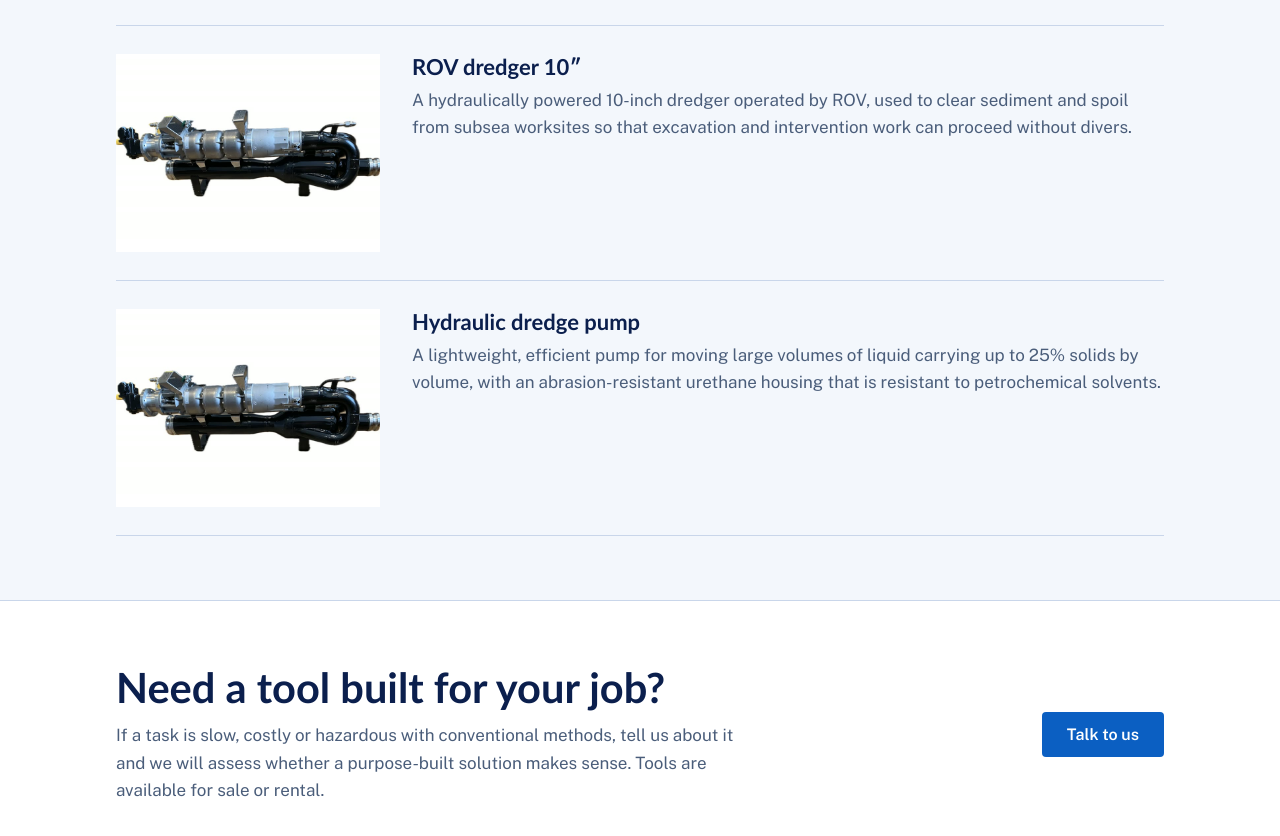
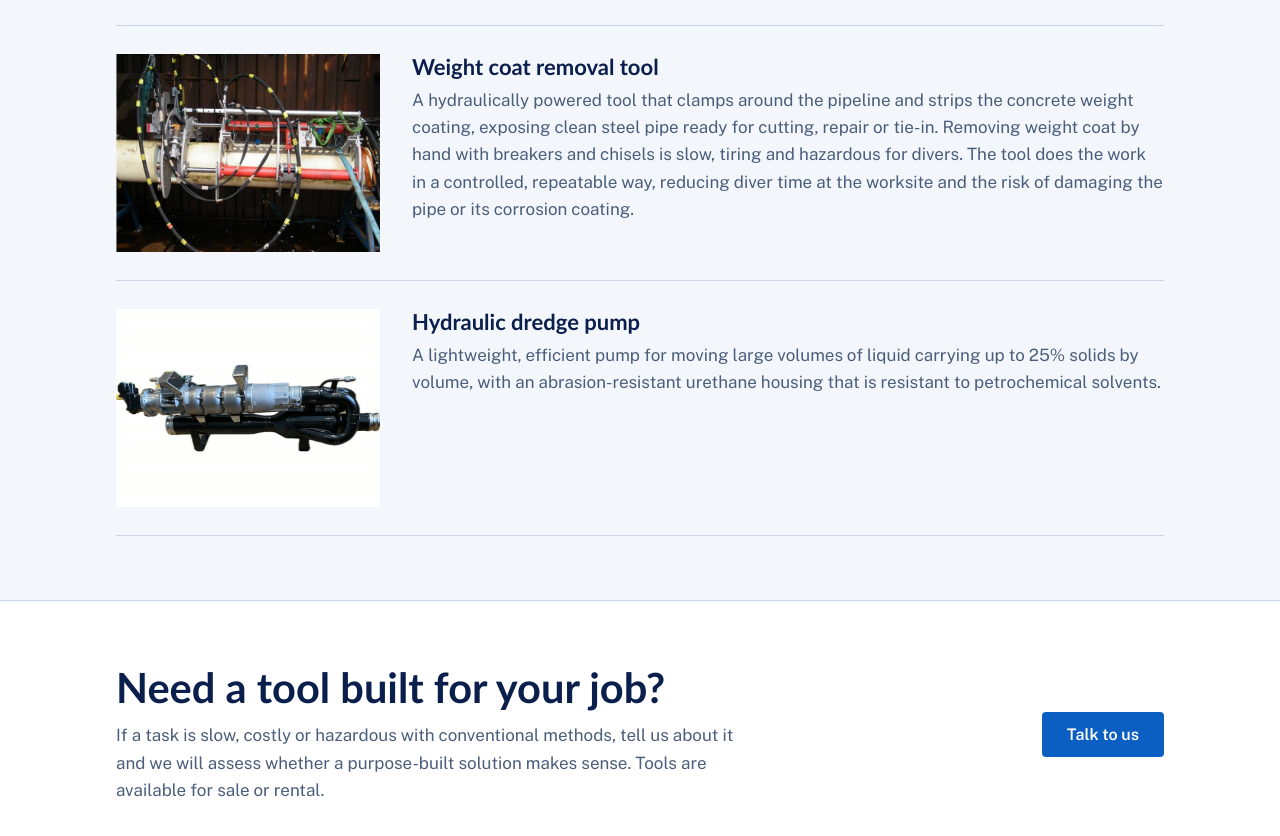
Before and after one commit to Biteur/ezze-marine-website, a plain HTML site: page tooling.html in a window 1280 px wide. Shown: the part 1274-2110 px from the top of the page. Drawn offline with nearby package versions, Linux system fonts and the light colour scheme; a web font is replaced by a local one.

Commit message:
Replace ROV dredger row with weight coat removal tool
Co-Authored-By: Claude Opus 5.5 <noreply@anthropic.com>

```diff
--- a/tooling.html
+++ b/tooling.html
@@ -58,10 +58,10 @@
         </div>
       </div>
       <div class="tool">
-        <img class="photo" src="images/tool-rov-dredger-10in.jpg" alt="10-inch ROV dredger with hydraulic motor and black discharge pipework" width="800" height="600" loading="lazy">
+        <img class="photo" src="images/tool-weight-coat-removal.jpg" alt="Weight coat removal tool clamped around a concrete-coated pipe section, with red hydraulic cylinders" width="690" height="518" loading="lazy">
         <div>
-          <h4>ROV dredger 10″</h4>
-          <p>A hydraulically powered 10-inch dredger operated by ROV, used to clear sediment and spoil from subsea worksites so that excavation and intervention work can proceed without divers.</p>
+          <h4>Weight coat removal tool</h4>
+          <p>A hydraulically powered tool that clamps around the pipeline and strips the concrete weight coating, exposing clean steel pipe ready for cutting, repair or tie-in. Removing weight coat by hand with breakers and chisels is slow, tiring and hazardous for divers. The tool does the work in a controlled, repeatable way, reducing diver time at the worksite and the risk of damaging the pipe or its corrosion coating.</p>
         </div>
       </div>
       <div class="tool">
```
Also changed, not shown: images/tool-weight-coat-removal.jpg (added).
